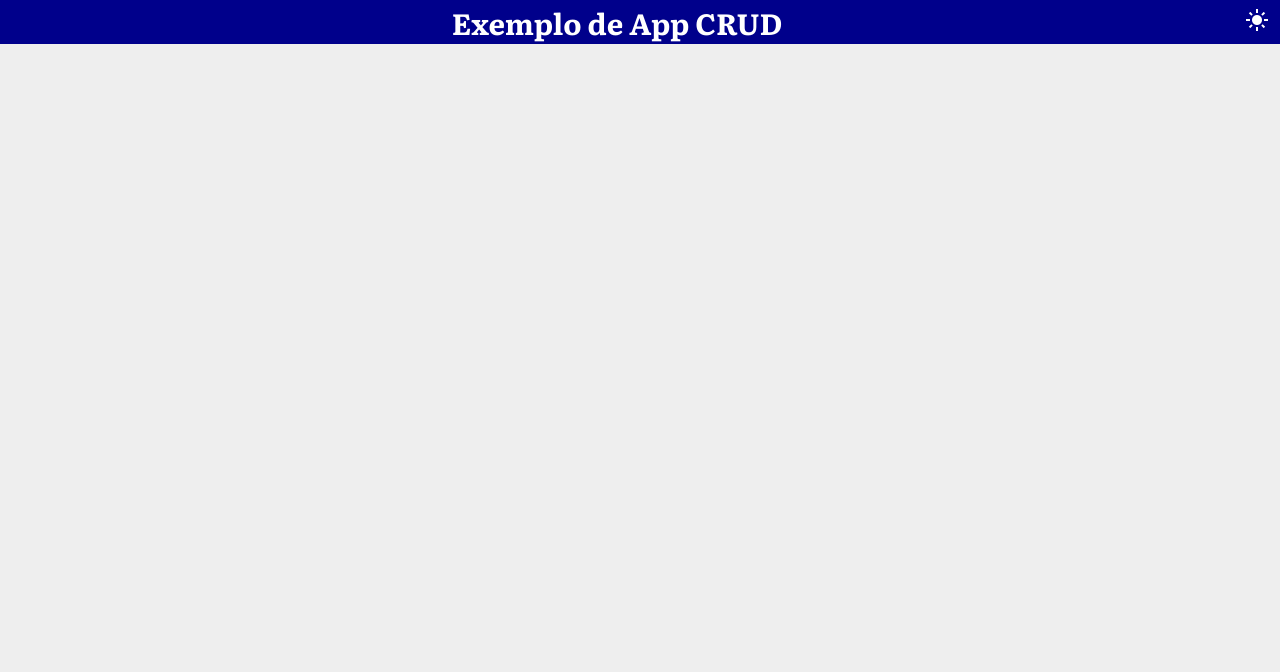
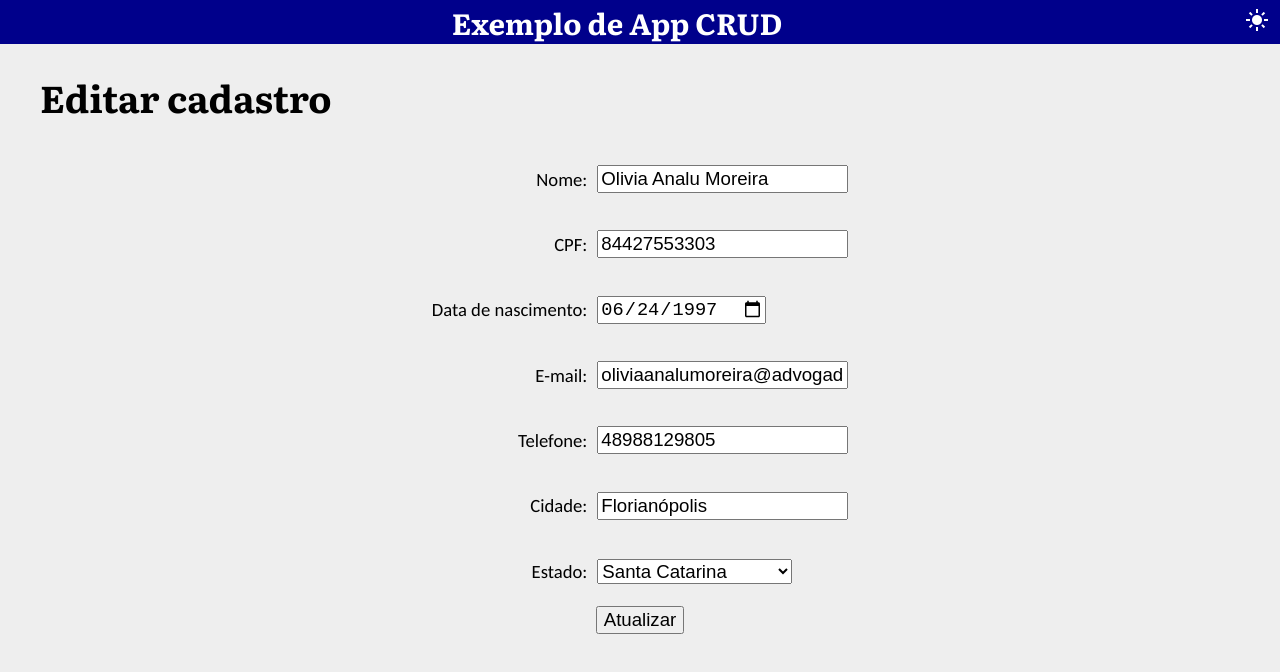
Before and after one commit to Jonatan7BR/exemplo-crud-react, a React (Create React App) app: page /editar/1 in a window 1280 px wide. Shown: the top 672 px of the page. Built offline with nearby package versions, Linux system fonts and the light colour scheme.

Commit message:
Página de cadastro

```diff
--- a/src/App.tsx
+++ b/src/App.tsx
@@ -36,6 +36,7 @@ const App = (): JSX.Element => {
     }, [darkModeOn]);
 
     const Home = lazy(() => import('./pages/Home'));
+    const Details = lazy(() => import('./pages/Details'));
 
     return (
         <BrowserRouter>
@@ -44,6 +45,8 @@ const App = (): JSX.Element => {
                 <Suspense>
                     <Routes>
                         <Route index element={<Home />} />
+                        <Route path="editar/:id" element={<Details />} />
+                        <Route path="novo" element={<Details />} />
                     </Routes>
                 </Suspense>
             </main>
--- a/src/pages/Details.tsx
+++ b/src/pages/Details.tsx
@@ -1,9 +1,26 @@
-import { useParams } from "react-router-dom";
+import { useNavigate, useParams } from "react-router-dom";
 import { STATES } from "../utils/states";
-import { FormEvent, useState } from "react";
+import { FormEvent, useEffect, useState } from "react";
+import { cpfValid, phoneValid } from "../utils/validation";
+import { Person } from "../models/person";
+import moment from "moment";
+
+import './Details.scss';
+
+const FAKE_DATA: Person = {
+    id: 1,
+    name: 'Olivia Analu Moreira',
+    cpf: '84427553303',
+    birthday: moment('1997-06-24').toDate(),
+    email: 'oliviaanalumoreira@advogadostb.com.br',
+    phone: '48988129805',
+    city: 'Florianópolis',
+    state: 'SC'
+  };
 
 const Details = (): JSX.Element => {
     const { id } = useParams();
+    const navigate = useNavigate();
 
     const title = id ? 'Editar cadastro' : 'Cadastrar pessoa';
     const buttonLabel = id ? 'Atualizar' : 'Cadastrar';
@@ -18,10 +35,27 @@ const Details = (): JSX.Element => {
     const [city, setCity] = useState('');
     const [state, setState] = useState('');
 
-    const sendData = (event: FormEvent) => {
+    const sendData = (event: FormEvent): void => {
         event.preventDefault();
+        console.log(cpfValid(cpf));
 
+        if (!cpfValid(cpf) || !phoneValid(phone)) {
+            return;
+        }
+        navigate('/');
     };
+
+    useEffect(() => {
+        if (id) {
+            setName(FAKE_DATA.name);
+            setCpf(FAKE_DATA.cpf);
+            setBirthday(moment(FAKE_DATA.birthday).format('YYYY-MM-DD'));
+            setEmail(FAKE_DATA.email);
+            setPhone(FAKE_DATA.phone);
+            setCity(FAKE_DATA.city);
+            setState(FAKE_DATA.state);
+        }
+    }, [id]);
 
     return (
         <>
@@ -61,12 +95,12 @@ const Details = (): JSX.Element => {
                 <p>Estado:</p>
                 <div>
                     <select value={state} onChange={e => setState(e.target.value)} required>
-                        {states.map(s => <option value={s.abbr}>{s.name}</option>)}
+                        {states.map((s, i) => <option key={i} value={s.abbr}>{s.name}</option>)}
                     </select>
                 </div>
 
                 <div className="span2">
-                    <button type="submit">Enviar</button>
+                    <button type="submit">{buttonLabel}</button>
                 </div>
             </form>
         </>
--- a/src/pages/Home.tsx
+++ b/src/pages/Home.tsx
@@ -79,14 +79,17 @@ const Home = (): JSX.Element => {
             </div>
 
             <table className="peopletable">
+              <thead>
                   <tr>
                     <th>CPF</th>
                     <th>Nome</th>
                     <th>Cidade</th>
                     <th>&nbsp;</th>
                   </tr>
-                {peopleData.map(person => (
-                    <tr>
+                </thead>
+                <tbody>
+                  {peopleData.map((person, i) => (
+                      <tr key={i}>
                           <td>{cpfFormat(person.cpf)}</td>
                           <td>{person.name}</td>
                           <td>{person.city}, {person.state}</td>
@@ -98,6 +101,7 @@ const Home = (): JSX.Element => {
                           <td colSpan={4}>Não há pessoas cadastradas.</td>
                       </tr>
                   )}
+                </tbody>
             </table>
         </>
     );
--- a/src/utils/validation.ts
+++ b/src/utils/validation.ts
@@ -4,13 +4,13 @@ export const cpfValid = (cpf: string): boolean => {
     }
 
     const digits = [...cpf].map(digit => +digit);
-    const sum1 = digits.slice(0, 9).map((d, i) => d * (10 - i)).reduce((p, c) => p + c);
-    const sum2 = digits.slice(0, 10).map((d, i) => d * (11 - i)).reduce((p, c) => p + c);
+    const sum1 = digits.slice(0, 9).map((d, i) => d * (10 - i)).reduce((p, c) => p + c) % 11;
+    const sum2 = digits.slice(0, 10).map((d, i) => d * (11 - i)).reduce((p, c) => p + c) % 11;
 
-    const vd1 = 11 - (sum1 % 11);
-    const vd2 = 11 - (sum2 % 11);
+    const vd1 = sum1 < 2 ? 0 : 11 - sum1;
+    const vd2 = sum2 < 2 ? 0 : 11 - sum2;
 
-    if (vd1 !== digits[10] || vd2 !== digits[11]) {
+    if (vd1 !== digits[9] || vd2 !== digits[10]) {
         return false;
     }
     return true;
```
Also changed, not shown: src/pages/Details.scss (line endings or trailing spaces). Lines whose indentation alone changed are shown as unchanged.
